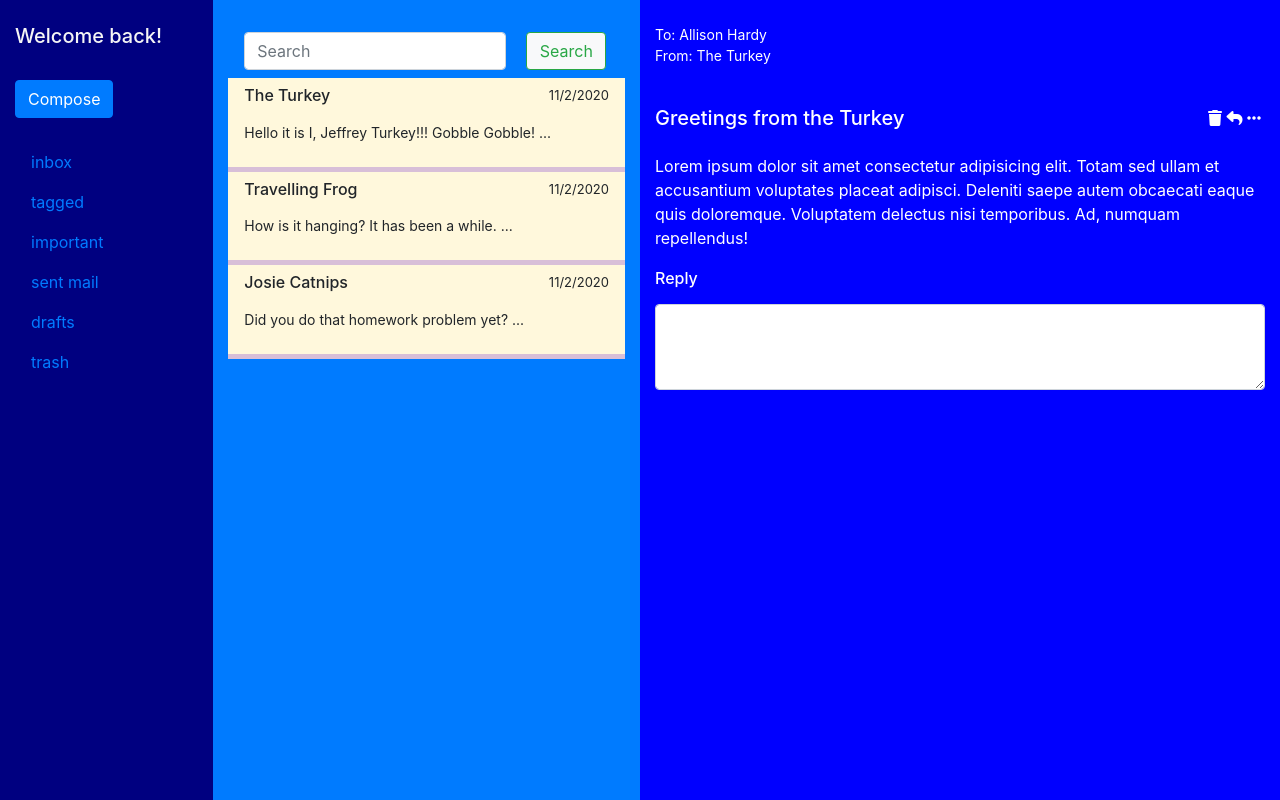
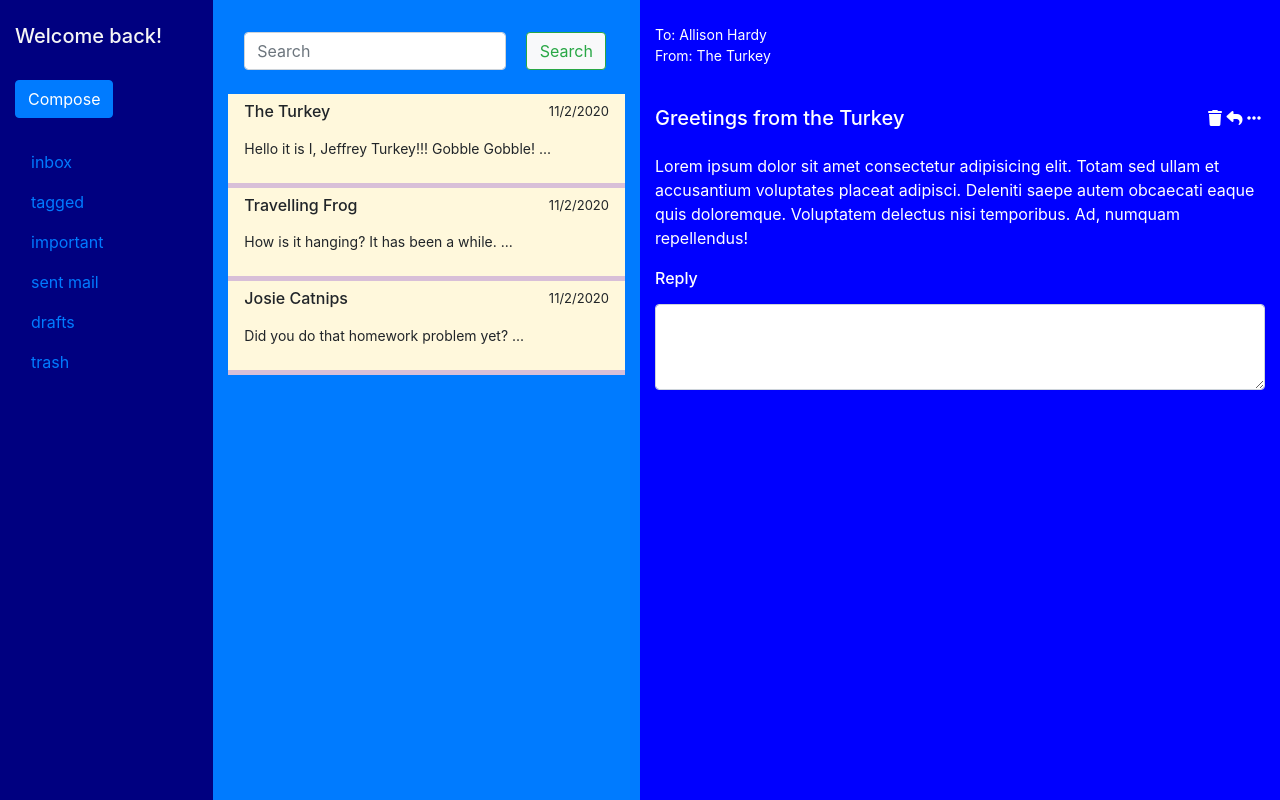
Before and after one commit to crabbyroboto/Allison-Hardy-Cohort209-Email-Template, a plain HTML site: page index.html in a window 1280 px wide. Drawn offline with nearby package versions, Linux system fonts and the light colour scheme.

Commit message:
Last commit for email temp

```diff
--- a/index.html
+++ b/index.html
@@ -36,7 +36,7 @@
           </div>
           <div class="col-md-4 cell2 py-4">
 
-            <nav class="navbar navbar-light nav1">
+            <nav class="navbar navbar-light nav1 pb-4">
               <div class = "wrapper">
                 <input class="form-control mr-sm-2" type="search" placeholder="Search" aria-label="Search">
                 <button class="btn btn-outline-success my-sm-0 bg-light" type="submit">Search</button>
```
